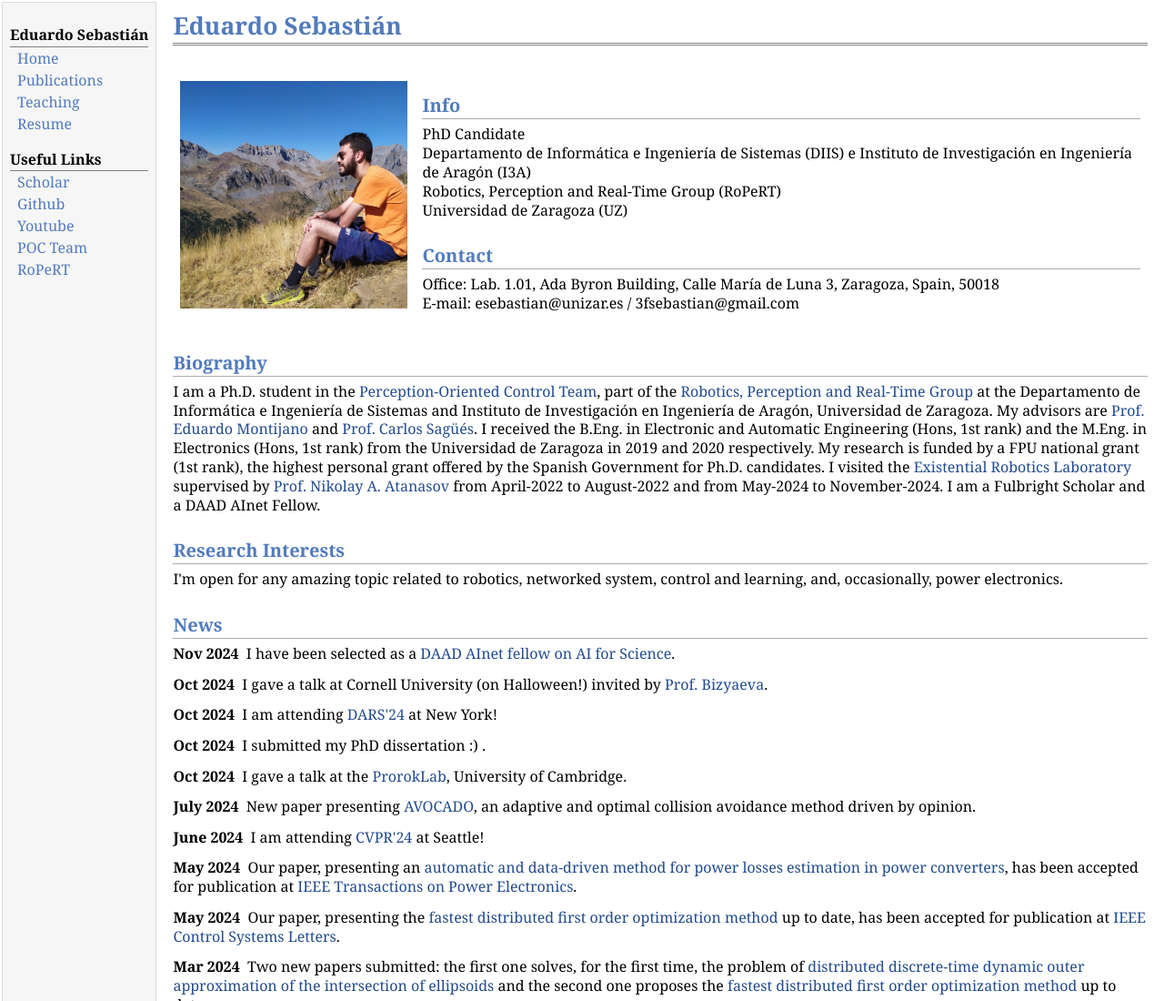
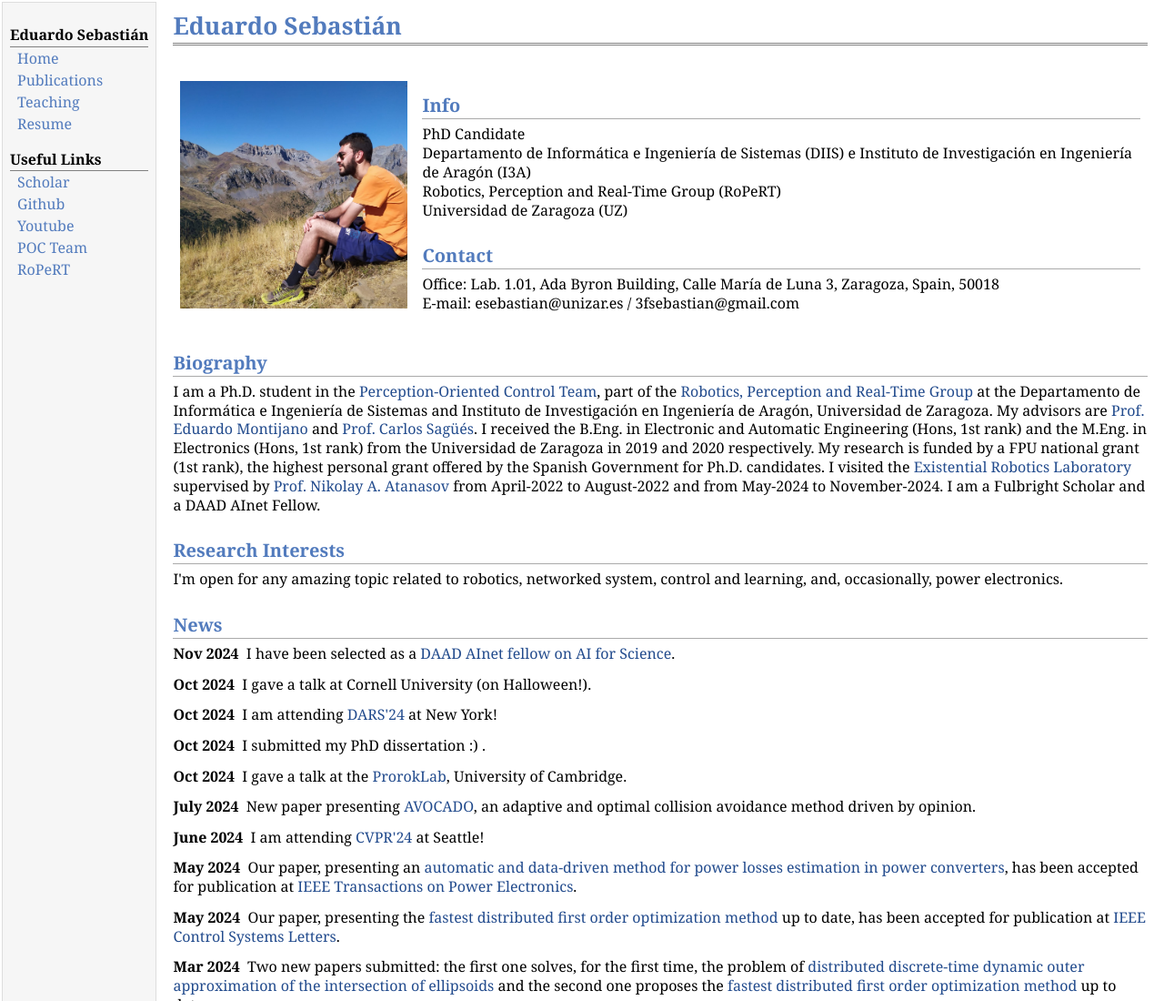
Before and after one commit to EduardoSebastianRodriguez/eduardosebastianrodriguez.github.io, a plain HTML site: page index.html in a window 1280 px wide. Shown: the top 1100 px of the page at 91% size. Drawn offline with nearby package versions, Linux system fonts and the light colour scheme; some packages are replaced by stand-ins of ours.

Commit message:
Update index.html

```diff
--- a/index.html
+++ b/index.html
@@ -73,7 +73,7 @@ MathJax.Hub.Config({
 
     <p><b>Nov 2024</b> &nbsp;I have been selected as a <a href="https://www.daad.de/en/the-daad/postdocnet/">DAAD AInet fellow on AI for Science</a>.</p>
 
-    <p><b>Oct 2024</b> &nbsp;I gave a talk at Cornell University (on Halloween!) invited by <a href="https://anastasiabzv.github.io/">Prof. Bizyaeva</a>.</p>
+    <p><b>Oct 2024</b> &nbsp;I gave a talk at Cornell University (on Halloween!).</p>
 
     <p><b>Oct 2024</b> &nbsp;I am attending <a href="https://dars2024.engineering.cornell.edu/">DARS'24</a> at New York!</p>
 
```
